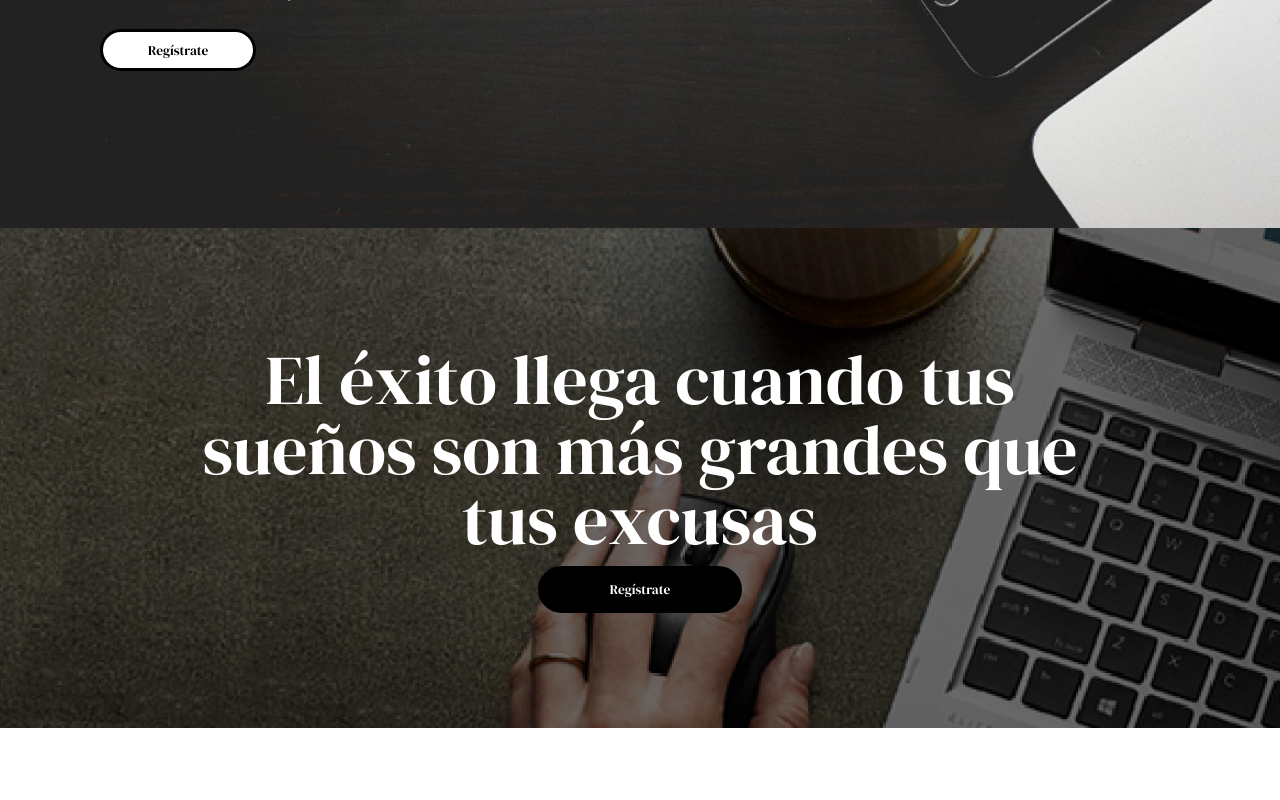
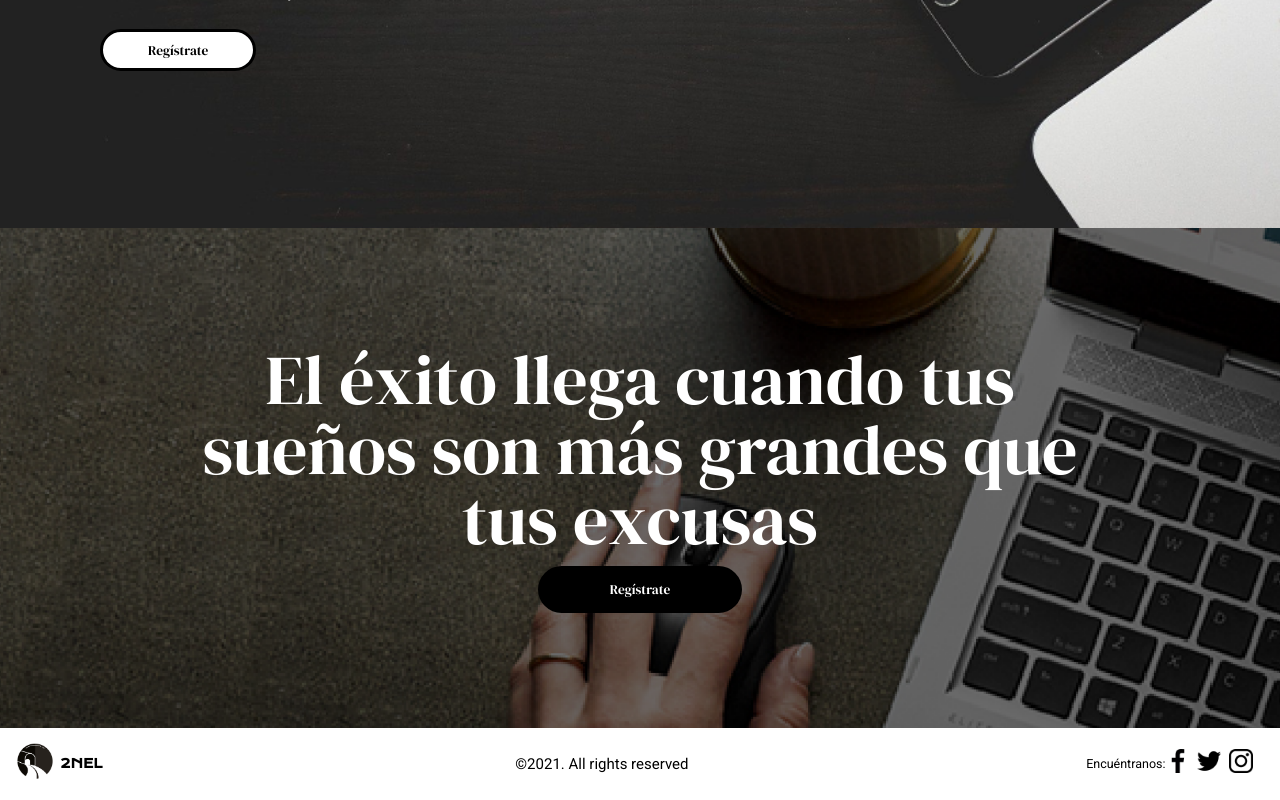
Before and after one commit to JesusRomeroRivera/2NEL-AngularSPA, an Angular app: page / in a window 1280 px wide. Shown: the part 448-1248 px from the top of the page. Before the commit the page ends 1176 px from the top, so only its background shows below. Built offline with nearby package versions, Linux system fonts and the light colour scheme.

Commit message:
Agregando PxFooter y PxIcon

```diff
--- a/src/app/app.component.html
+++ b/src/app/app.component.html
@@ -1,5 +1,4 @@
-<header style="box-sizing: border-box; width: 100vw; --tw-shadow: 0 1px 3px 0 rgba(0, 0, 0, 0.1), 0 1px 2px 0 rgba(0, 0, 0, 0.06);
-box-shadow: var(--tw-ring-offset-shadow, 0 0 #0000), var(--tw-ring-shadow, 0 0 #0000), var(--tw-shadow);">
+<header>
   <nav>
     <nav style="display: flex; justify-content: space-between; align-items: center;
     flex-wrap: wrap; background-color: white; padding: 15px">
@@ -35,3 +34,4 @@ box-shadow: var(--tw-ring-offset-shadow, 0 0 #0000), var(--tw-ring-shadow, 0 0 #
   </nav>
 </header>
 <router-outlet></router-outlet>
+<px-footer></px-footer>
--- a/src/app/app.module.ts
+++ b/src/app/app.module.ts
@@ -24,6 +24,8 @@ import { MatTooltipModule } from "@angular/material/tooltip";
 import { PxButtonComponent } from "./components/PxButton/PxButton.component";
 import { PxMessageComponent } from "./components/PxMessage/PxMessage.component";
 import {PxPrincipalComponent} from "./components/PxPrincipal/PxPrincipal.component";
+import {PxFooterComponent} from "./components/PxFooter/PxFooter.component";
+import {PxIconComponent} from "./components/PxIcon/PxIcon.component";
 
 @NgModule({
   declarations: [
@@ -34,7 +36,9 @@ import {PxPrincipalComponent} from "./components/PxPrincipal/PxPrincipal.compone
     PageNotFoundComponent,
     PxButtonComponent,
     PxMessageComponent,
-    PxPrincipalComponent
+    PxPrincipalComponent,
+    PxFooterComponent,
+    PxIconComponent
   ],
     imports: [
         BrowserModule,
--- /dev/null
+++ b/src/app/components/PxFooter/PxFooter.component.css
@@ -0,0 +1,16 @@
+footer {
+}
+.footer--title {
+  font-family: "Krona One", sans-serif;
+}
+img {
+  height: 24px;
+  width: auto;
+}
+@media only screen and (max-width: 580px) {
+  h3 {
+    display: none;
+  }
+  p {
+  }
+}
--- /dev/null
+++ b/src/app/components/PxFooter/PxFooter.component.html
@@ -0,0 +1,28 @@
+<footer>
+  <div style="display:flex; justify-content: space-between; align-items: center; padding: 15px;" >
+    <div style="display:flex; align-items: center; 	flex-shrink: 0; 	--tw-text-opacity: 1;
+color: rgba(0, 0, 0, var(--tw-text-opacity)); 	margin-right: 15px;" >
+      <px-icon style="margin-right: 5px;"> </px-icon>
+      <div
+        routerLink="/home" routerLinkActive="active"
+        style="	font-size: 18.75px; line-height: 22.5px; font-weight: 600; 	font-size: 12.5px; line-height: 17.5px;"class=" footer--title"
+      >2NEL</div
+      >
+    </div>
+    <h3 style="	font-size: 15px; line-height: 20px; margin:0; ">©2021. All rights reserved</h3>
+    <div style = "display:flex;  justify-content: space-between; 	align-items: center;">
+      <p style="	font-size: 12.5px; line-height: 17.5px; 	margin-right: 5px; margin:0;">Encuéntranos:</p>
+      <div style = "display:flex; justify-content: space-between; margin-right: 12.5px; gap: 7.5px;">
+        <a href="">
+          <img src="../assets/facebook.png" alt="facebook-icon" />
+        </a>
+        <a href="">
+          <img src="../assets/twitter.png" alt="twitter-icon" />
+        </a>
+        <a href="">
+          <img src="../assets/instagram.png" alt="instagram-icon" />
+        </a>
+      </div>
+    </div>
+  </div>
+</footer>
--- /dev/null
+++ b/src/app/components/PxIcon/PxIcon.component.html
@@ -0,0 +1,21 @@
+<svg
+  version="1.1"
+  id="Layer_1"
+  xmlns="http://www.w3.org/2000/svg"
+  xmlns:xlink="http://www.w3.org/1999/xlink"
+  x="0px"
+  y="0px"
+  width="40px"
+  viewBox="0 0 937 853"
+  enable-background="new 0 0 937 853"
+  xml:space="preserve"
+>
+    <image
+      id="image0"
+      width="937"
+      height="853"
+      x="0"
+      y="0"
+      xlink:href="../assets/logo.png"
+    />
+  </svg>
```
Also changed, not shown: src/app/components/PxFooter/PxFooter.component.spect.ts (added, +25 -0 lines), src/app/components/PxFooter/PxFooter.component.ts (added, +9 -0 lines), src/app/components/PxIcon/PxIcon.component.ts (added, +8 -0 lines).
